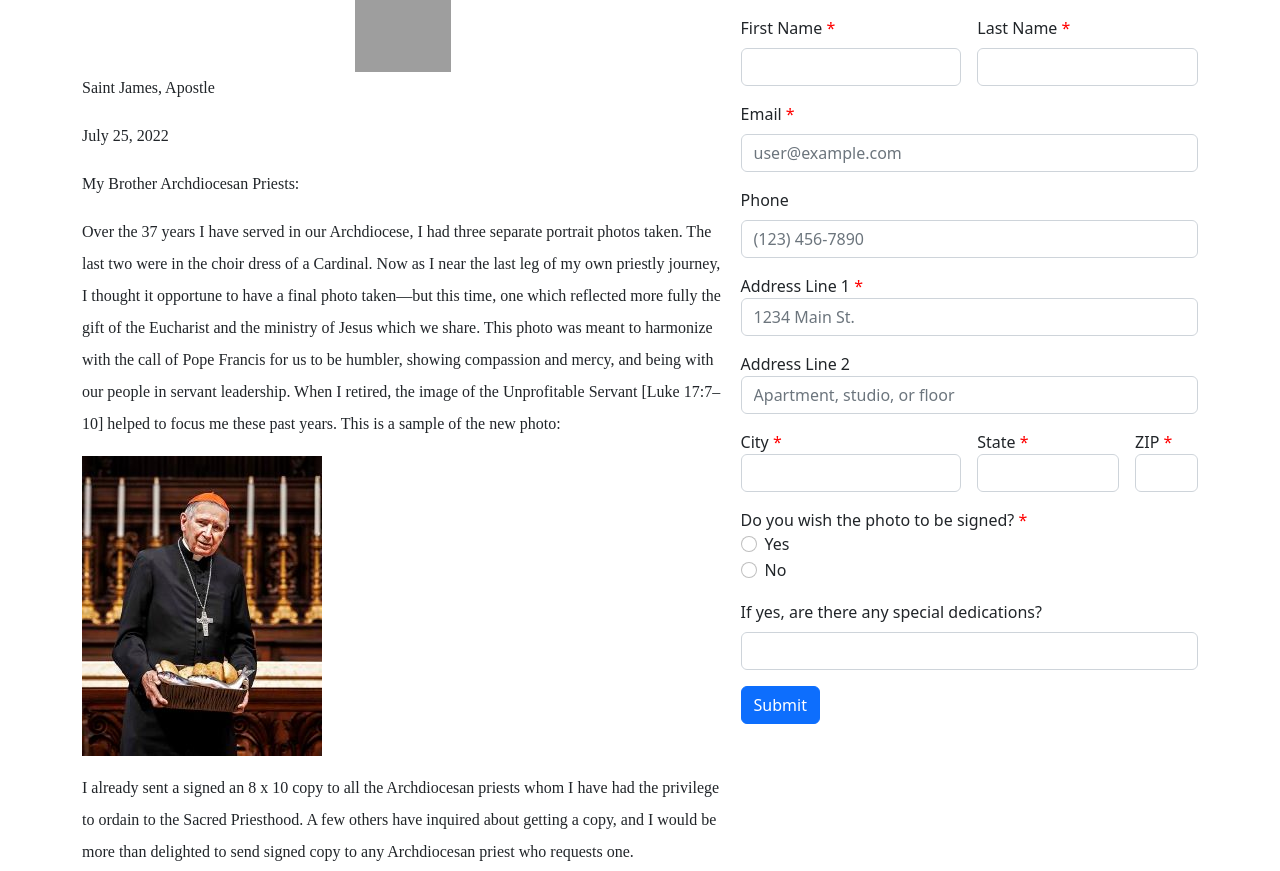
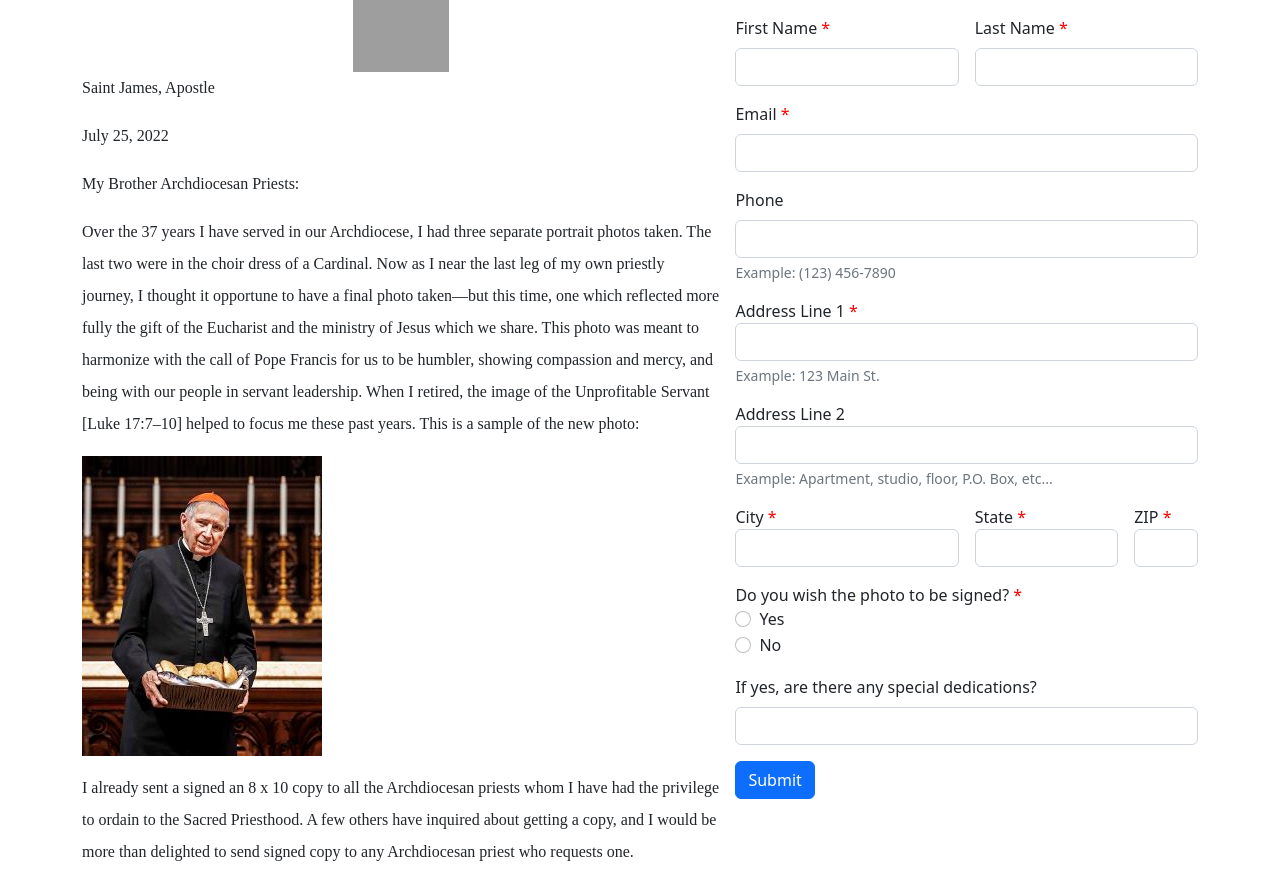
Before and after one commit to dev-tp/cardinal, a plain HTML site: page index.html in a window 1280 px wide. Shown: the top 871 px of the page. Drawn offline with nearby package versions, Linux system fonts and the light colour scheme; grey boxes are pictures that could not be loaded.

Commit message:
Use hints instead of placeholders

```diff
--- a/index.html
+++ b/index.html
@@ -106,7 +106,6 @@
           class="form-control"
           id="email"
           name="emailAddress"
-          placeholder="user@example.com"
           required
           type="email"
         />
@@ -117,9 +116,9 @@
           class="form-control"
           id="phone"
           name="entry.1046242339"
-          placeholder="(123) 456-7890"
           type="tel"
         />
+        <div class="form-text">Example: (123) 456-7890</div>
       </div>
       <div class="col-md-12">
         <label for="address-line-1"
@@ -129,10 +128,10 @@
           class="form-control"
           id="address-line-1"
           name="entry.271551969"
-          placeholder="1234 Main St."
           required
           type="text"
         />
+        <div class="form-text">Example: 123 Main St.</div>
       </div>
       <div class="col-md-12">
         <label for="address-line-2">Address Line 2</label>
@@ -140,9 +139,11 @@
           class="form-control"
           id="address-line-2"
           name="entry.1827057570"
-          placeholder="Apartment, studio, or floor"
           type="text"
         />
+        <div class="form-text">
+          Example: Apartment, studio, floor, P.O. Box, etc...
+        </div>
       </div>
       <div class="col-md-6">
         <label for="city">City <span class="required">*</span></label>
```
